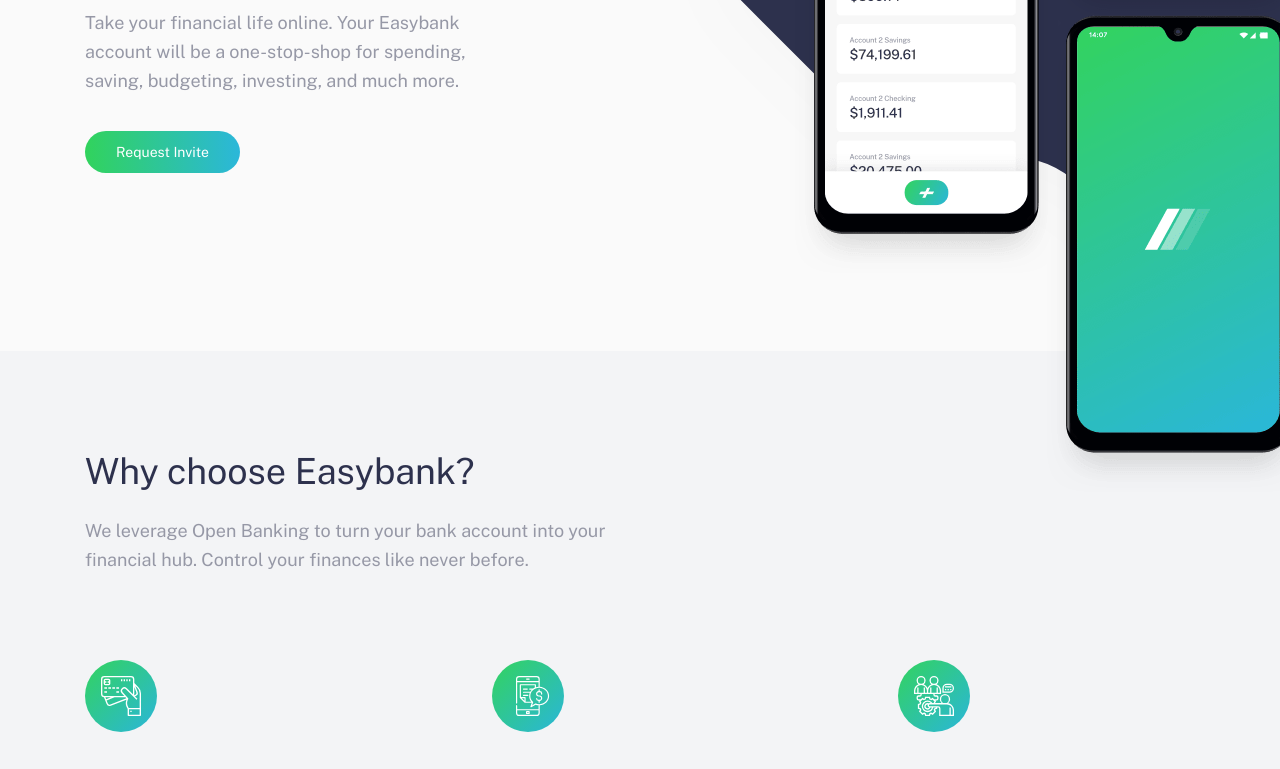
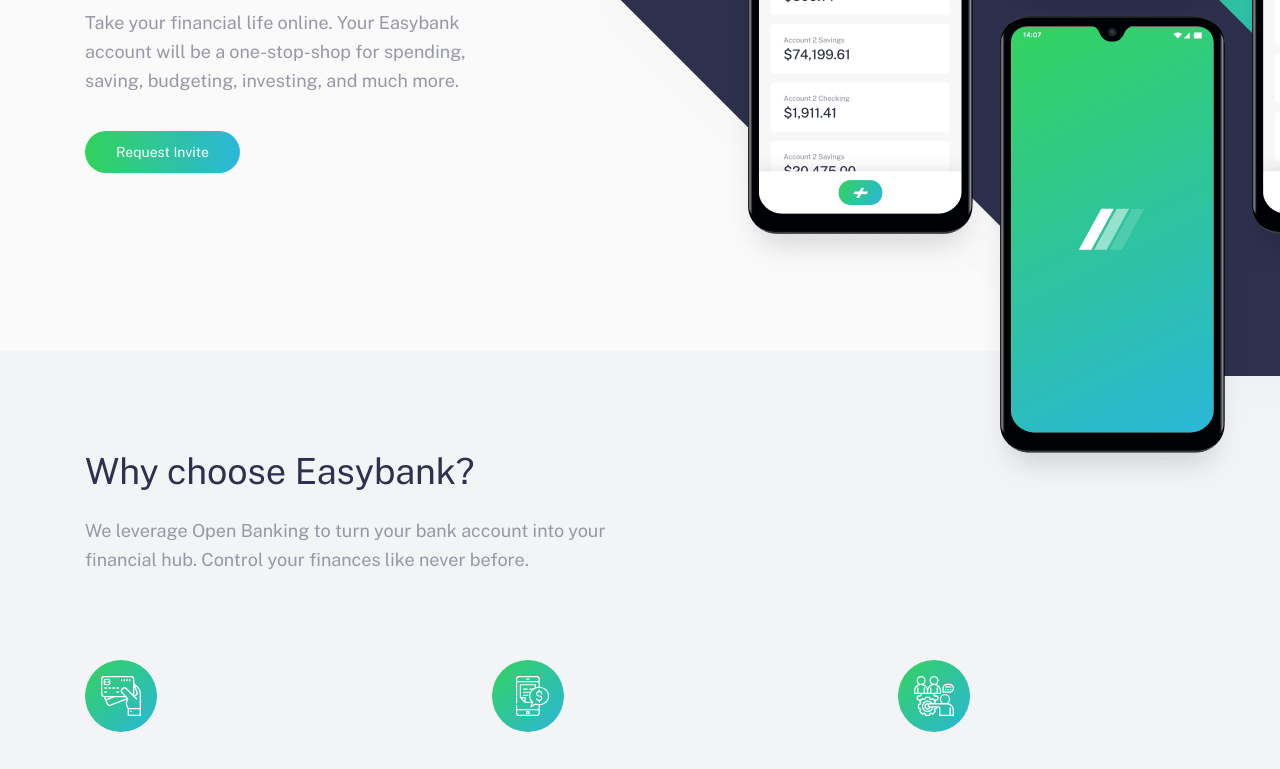
Before and after one commit to MohMostafa-Web/easybank-landing-page-frontend-mentor, a plain HTML site: page index.html in a window 1280 px wide. Shown: the part 390-1159 px from the top of the page. Drawn offline with nearby package versions, Linux system fonts and the light colour scheme.

Commit message:
edited css files

```diff
--- a/css/sass/pages/_homepage.scss
+++ b/css/sass/pages/_homepage.scss
@@ -50,7 +50,7 @@
       .bg-intro-desktop {
         position: absolute;
         top: -40%;
-        left: 18%;
+        left: 0;
         @media #{$maxSmall} {
           display: none;
         }
@@ -69,7 +69,7 @@
         position: absolute;
         @media #{$minMedium} {
           top: -20%;
-          left: 40%;
+          left: 30%;
         }
         @media #{$maxSmall} {
           width: 100%;
```
Also changed, not shown: css/style.css.
